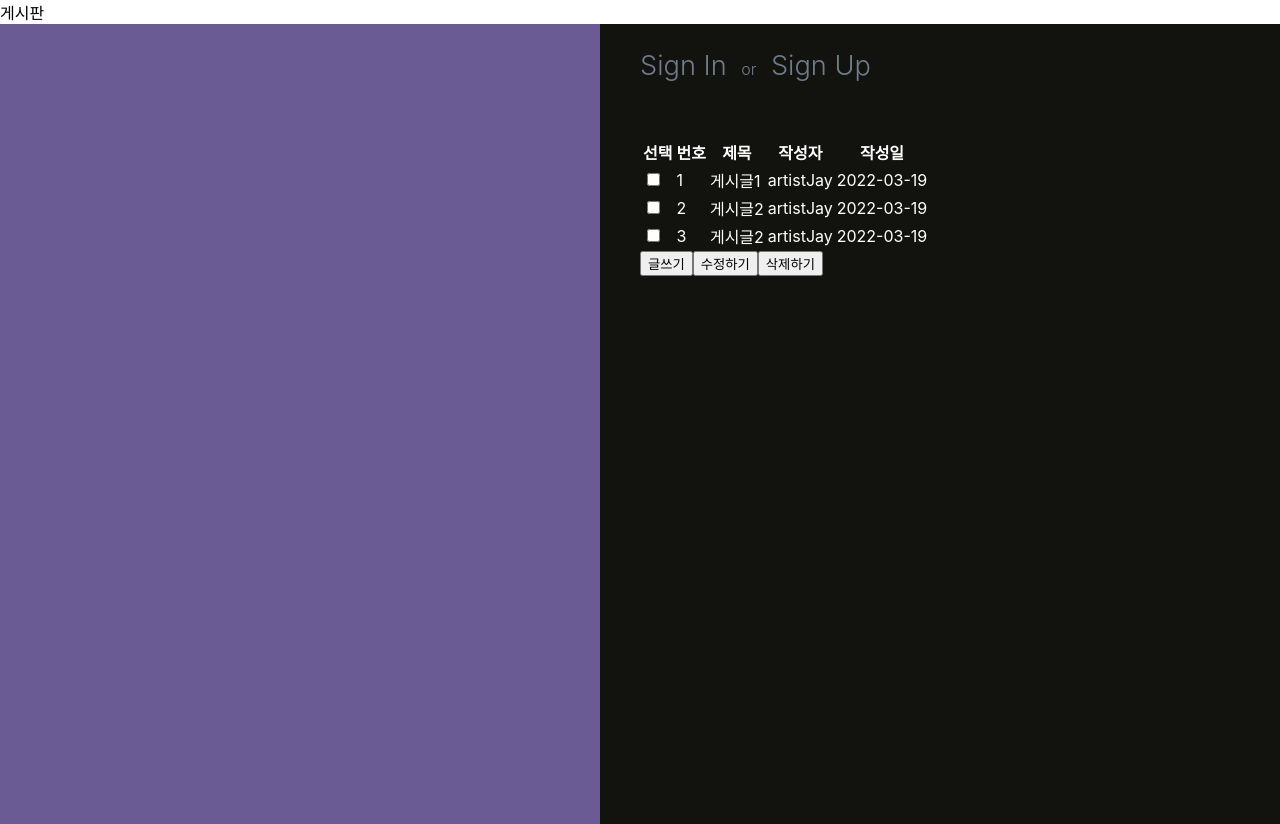
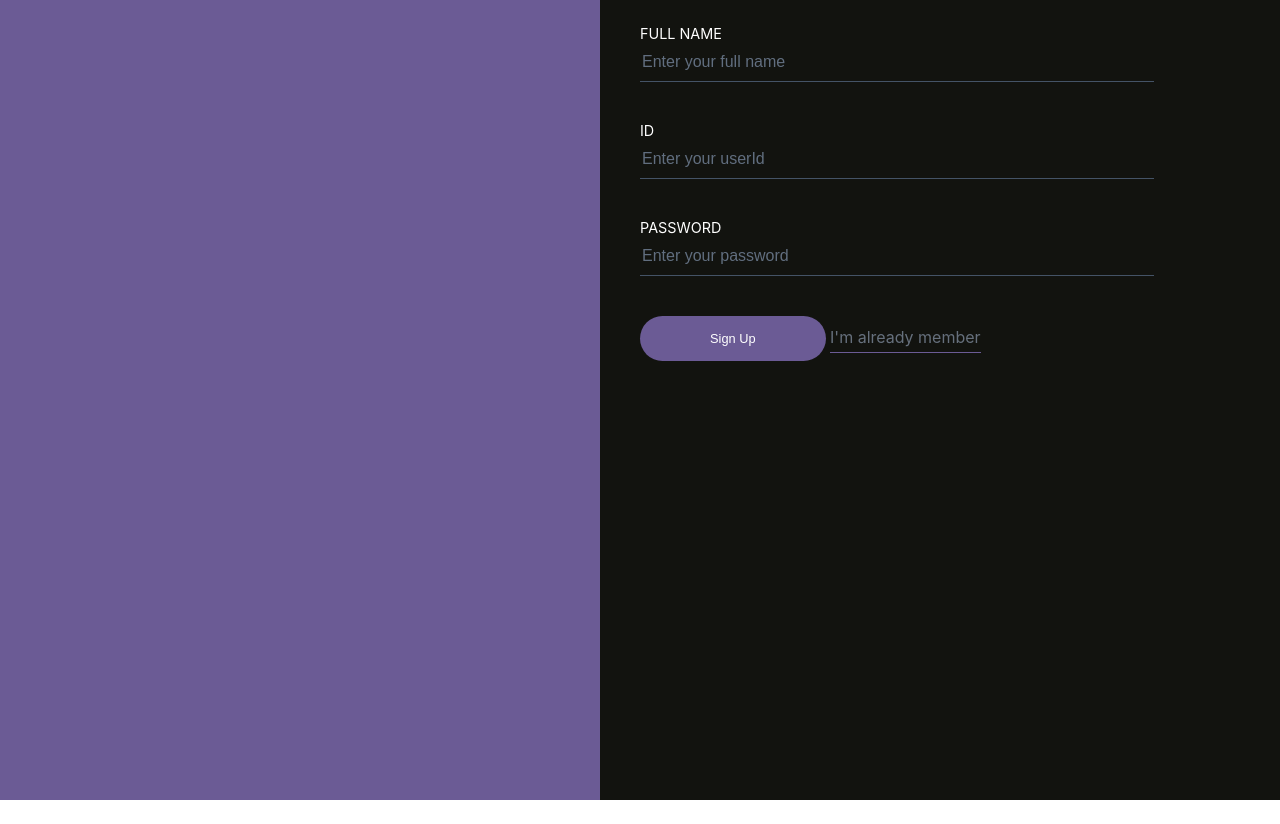
Before and after one commit to JQ-WCoding/login-sample, a React (Create React App) app: page /#/board in a window 1280 px wide. After the commit the page ends 800 px from the top, so only its background shows below. Built offline with nearby package versions, Linux system fonts and the light colour scheme; sample sign-in values are in the browser's storage.

Commit message:
게시판 화면 출력 여부 확인

```diff
--- a/src/pages/BoardList.js
+++ b/src/pages/BoardList.js
@@ -1,13 +1,33 @@
-import React from "react";
+import React, {useEffect, useState} from "react";
 import Table from "react-bootstrap/Table";
 import Button from "react-bootstrap/Button";
+import axios from "axios";
 
 /**
  * 인터넷에서 주워온 디자인 코드(화면 그리는건 제 능력이 아니라서 죄송합니다 :( )
  */
 
-const BoardList = ( props ) => {
-    console.log( 'inBoard' );
+const BoardList = () => {
+
+    const [contentInfo, setContentInfo] = useState([]);
+
+    const handlePostInfo = async () => {
+        const result = await axios({
+            url: '/api/board/getAll',
+            method: 'post',
+            headers: {"Content-Type": "application/json"}
+        });
+
+        setContentInfo(result.data.reverse());
+    }
+
+    useEffect(() => {
+        handlePostInfo().then();
+    }, []);
+
+    const handleButtonWrite = () => {
+        window.location.href = '/board-write';
+    }
 
     return (
         <>
@@ -15,7 +35,6 @@ const BoardList = ( props ) => {
                 <Table striped bordered hover>
                     <thead>
                     <tr>
-                        <th>선택</th>
                         <th>번호</th>
                         <th>제목</th>
                         <th>작성자</th>
@@ -23,28 +42,23 @@ const BoardList = ( props ) => {
                     </tr>
                     </thead>
                     <tbody>
+
+                    {contentInfo.map((data) =>
+                        <tr>
+                            <td>{data[0]}</td>
+                            <td>{data[1]}</td>
+                            <td>{data[3]}</td>
+                            <td>{data[4]}</td>
+                        </tr>
+                    )}
+
                     <tr>
-                        <td>
-                            <input type="checkbox"></input>
-                        </td>
-                        <td>1</td>
-                        <td>게시글1</td>
-                        <td>artistJay</td>
-                        <td>2022-03-19</td>
-                    </tr>
-                    <tr>
-                        <td>
-                            <input type="checkbox"></input>
-                        </td>
                         <td>2</td>
                         <td>게시글2</td>
                         <td>artistJay</td>
                         <td>2022-03-19</td>
                     </tr>
                     <tr>
-                        <td>
-                            <input type="checkbox"></input>
-                        </td>
                         <td>3</td>
                         <td>게시글2</td>
                         <td>artistJay</td>
@@ -52,9 +66,7 @@ const BoardList = ( props ) => {
                     </tr>
                     </tbody>
                 </Table>
-                <Button variant="info">글쓰기</Button>
-                <Button variant="secondary">수정하기</Button>
-                <Button variant="danger">삭제하기</Button>
+                <Button variant="info" onClick={handleButtonWrite}>글쓰기</Button>
             </div>
         </>
     );
--- /dev/null
+++ b/src/pages/BoardWrite.js
@@ -0,0 +1,29 @@
+import Form from "react-bootstrap/Form";
+import Button from "react-bootstrap/Button";
+
+const BoardWrite = () => {
+
+    const handleCancel = () => {
+        window.location.href = '/board';
+    }
+
+    return (
+        <div>
+            <Form>
+                <Form.Group className="mb-3">
+                    <Form.Label>제목</Form.Label>
+                    <Form.Control type="email" placeholder="Title"/>
+                </Form.Group>
+
+                <Form.Group className="mb-3">
+                    <Form.Label>내용</Form.Label>
+                    <Form.Control as="textarea"/>
+                </Form.Group>
+            </Form>
+            <Button variant="info">작성완료</Button>
+            <Button variant="secondary" onClick={handleCancel}>취소</Button>
+        </div>
+    );
+}
+
+export default BoardWrite;
--- a/src/pages/SiginForm.js
+++ b/src/pages/SiginForm.js
@@ -3,16 +3,16 @@ import {Link} from "react-router-dom";
 import axios from "axios";
 
 class SignInForm extends Component {
-    constructor( props ) {
-        super( props );
+    constructor(props) {
+        super(props);
 
         this.state = {
-            userId      : "",
+            userId: "",
             userPassword: ""
         };
 
-        this.handleChange = this.handleChange.bind( this );
-        this.handleSubmit = this.handleSubmit.bind( this );
+        this.handleChange = this.handleChange.bind(this);
+        this.handleSubmit = this.handleSubmit.bind(this);
     }
 
     /**
@@ -20,14 +20,14 @@ class SignInForm extends Component {
      * @param event
      * @description input 내부 값 변경 핸들러
      */
-    handleChange( event ) {
+    handleChange(event) {
         let target = event.target;
         let value = target.type === "checkbox" ? target.checked : target.value;
         let name = target.name;
 
-        this.setState( {
+        this.setState({
             [name]: value
-        } );
+        });
     }
 
     /**
@@ -35,21 +35,22 @@ class SignInForm extends Component {
      * @param event
      * @description 로그인 요청
      */
-     handleSubmit( event ) {
+    handleSubmit(event) {
         // submit 새로 고침 방지
         event.preventDefault();
 
-         axios.post( '/api/user/login', {}, {
-             params: {
-                 userId      : this.state.userId,
-                 userPassword: this.state.userPassword
-             }
-         } ).then( ( {data} ) => {
-             alert( `로그인 성공 환영합니다. ${data[0]?.userName} 님` );
-             window.location.href = '/';
-         } ).catch( () => {
-             alert( '로그인 실패' );
-         } );
+        axios.post('/api/user/login', {}, {
+            params: {
+                userId: this.state.userId,
+                userPassword: this.state.userPassword
+            }
+        }).then(({data}) => {
+            localStorage.setItem('userId', data[0]?.userId);
+            window.location.href = '/board';
+            alert(`환영합니다. ${data[0]?.userName} 님`);
+        }).catch(() => {
+            alert('로그인 실패');
+        });
 
     }
 
--- a/src/screen/MainScreen.js
+++ b/src/screen/MainScreen.js
@@ -1,48 +1,70 @@
-import React from "react";
-import {HashRouter, NavLink, Route, Routes} from "react-router-dom";
+import React, {useEffect, useState} from "react";
+import {BrowserRouter, HashRouter, NavLink, Route, Routes} from "react-router-dom";
 import SignInForm from "../pages/SiginForm";
 import SignUpForm from "../pages/SignUpForm";
 import BoardList from "../pages/BoardList";
+import BoardWrite from "../pages/BoardWrite";
 
 
 const MainScreen = () => {
+    const [showBoard, setShowBoard] = useState(false);
+    const [userId, setUserId] = useState(localStorage.getItem('userId'));
+
+
     const activeFormTitleLink = "formTitleLink-active";
     const formTitleLink = "formTitleLink";
 
-    const handleOnClick = () => {
-        window.location.href = '/board';
-    };
+    useEffect(() => {
+        const url = window.location.href;
+        const splitUrl = url.split('/');
+        const location = splitUrl[splitUrl.length - 1];
+        console.log(location);
+
+        if (location === 'board' || location === 'board-write') {
+            if (userId === null) {
+                window.location.href = '/';
+                return;
+            }
+
+            setShowBoard(true);
+        } else {
+            setShowBoard(false);
+        }
+
+    }, [window.location.href, userId]);
+
 
     return (
         <>
-            <HashRouter path="/main">
-                <div onClick={handleOnClick}>게시판</div>
+            <BrowserRouter path="/main">
                 <div className="App">
                     <div className="appAside"/>
                     <div className="appForm">
 
-                        <div className="formTitle">
+                        {!showBoard && <div className="formTitle">
                             {/*NavLink 사용 이유 : 활성화된 부분에 대해서 따로 디자인 요소를 부여*/}
                             {/* isActive는 react 버전에 따라 다르게 사용해야할 수도 있음 */}
                             <NavLink to="/sign-in"
-                                     className={( {isActive} ) => ( isActive ? activeFormTitleLink : formTitleLink )}>
+                                     className={({isActive}) => (isActive ? activeFormTitleLink : formTitleLink)}>
                                 Sign In
                             </NavLink>{" "}
                             or{" "}
                             <NavLink exact="true" to="/"
-                                     className={( {isActive} ) => ( isActive ? activeFormTitleLink : formTitleLink )}>
+                                     className={({isActive}) => (isActive ? activeFormTitleLink : formTitleLink)}>
                                 Sign Up
                             </NavLink>
-                        </div>
+                        </div>}
 
+                        {/* 라우팅 */}
                         <Routes>
                             <Route exact="true" path="/" element={<SignUpForm/>}/>
                             <Route path="/sign-in" element={<SignInForm/>}/>
                             <Route path="/board" element={<BoardList/>}/>
+                            <Route path="/board-write" element={<BoardWrite/>}/>
                         </Routes>
                     </div>
                 </div>
-            </HashRouter>
+            </BrowserRouter>
         </>
     );
 }
```
